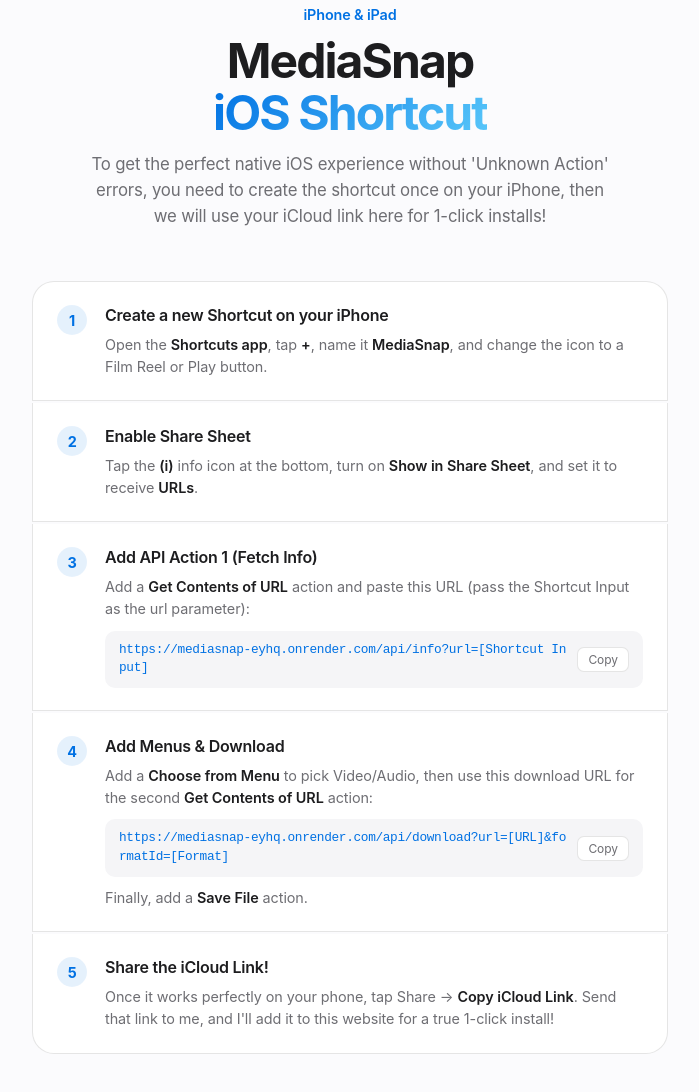
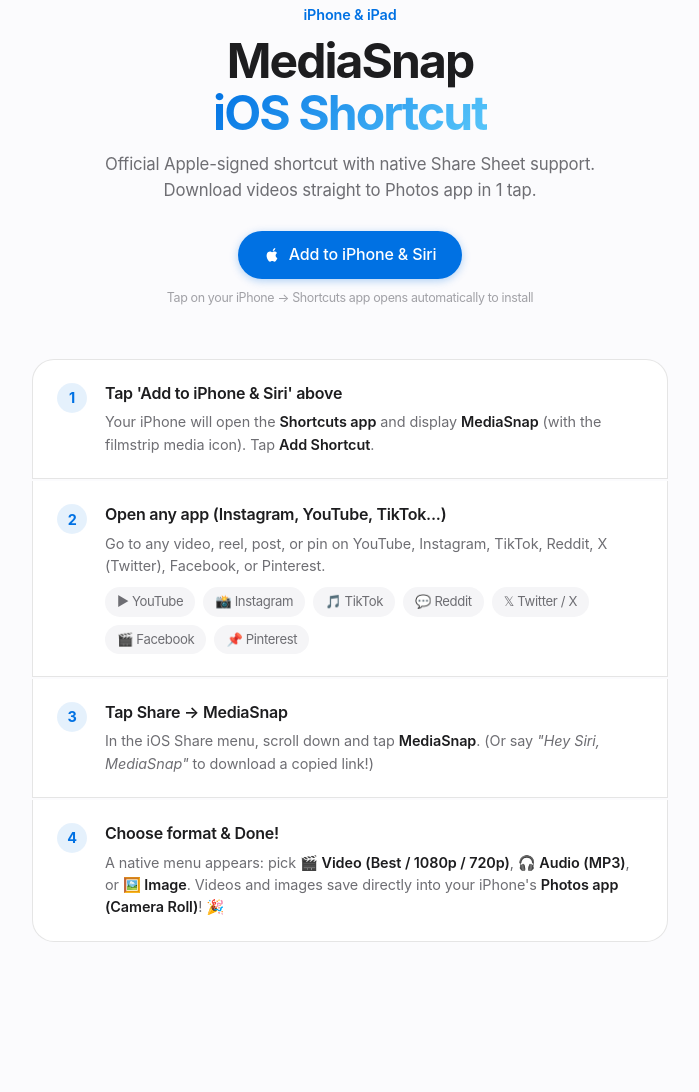
Before and after one commit to jaanedobhai/mediasnap, a website: page public/shortcut.html in a window 1280 px wide. Shown: the part 170-1262 px from the top of the page, without its empty margins (290-989 px from the left). Drawn offline with Linux system fonts and the light colour scheme.

Commit message:
Fix iOS Shortcut: add native action UUID bindings, filmstrip icon, and direct photos save

```diff
--- a/public/shortcut.html
+++ b/public/shortcut.html
@@ -201,7 +201,12 @@
     <div class="sc-hero">
       <span class="sc-eyebrow">iPhone &amp; iPad</span>
       <h1 class="sc-title">MediaSnap<br/><span class="gradient-text">iOS Shortcut</span></h1>
-      <p class="sc-sub">To get the perfect native iOS experience without 'Unknown Action' errors, you need to create the shortcut once on your iPhone, then we will use your iCloud link here for 1-click installs!</p>
+      <p class="sc-sub">Official Apple-signed shortcut with native Share Sheet support. Download videos straight to Photos app in 1 tap.</p>
+      <a href="/MediaSnap.shortcut" class="sc-cta" download>
+        <svg width="16" height="16" viewBox="0 0 24 24" fill="currentColor" aria-hidden="true"><path d="M18.71 19.5c-.83 1.24-1.71 2.45-3.05 2.47-1.34.03-1.77-.79-3.29-.79-1.53 0-2 .77-3.27.82-1.31.05-2.3-1.32-3.14-2.53C4.25 17 2.94 12.45 4.7 9.39c.87-1.52 2.43-2.48 4.12-2.51 1.28-.02 2.5.87 3.29.87.78 0 2.26-1.07 3.81-.91.65.03 2.47.26 3.64 1.98-.09.06-2.17 1.28-2.15 3.81.03 3.02 2.65 4.03 2.68 4.04-.03.07-.42 1.44-1.38 2.83M15.97 4.54c.66-.8 1.11-1.92.99-3.04-.96.04-2.12.64-2.8 1.44-.6.7-1.13 1.83-.99 2.94 1.07.08 2.15-.54 2.8-1.34z"/></svg>
+        Add to iPhone &amp; Siri
+      </a>
+      <span class="sc-hint">Tap on your iPhone → Shortcuts app opens automatically to install</span>
     </div>
 
     <!-- Steps -->
@@ -210,49 +215,41 @@
       <div class="step-card">
         <div class="step-num">1</div>
         <div class="step-body">
-          <div class="step-title">Create a new Shortcut on your iPhone</div>
-          <p class="step-desc">Open the <strong>Shortcuts app</strong>, tap <strong>+</strong>, name it <strong>MediaSnap</strong>, and change the icon to a Film Reel or Play button.</p>
+          <div class="step-title">Tap 'Add to iPhone & Siri' above</div>
+          <p class="step-desc">Your iPhone will open the <strong>Shortcuts app</strong> and display <strong>MediaSnap</strong> (with the filmstrip media icon). Tap <strong>Add Shortcut</strong>.</p>
         </div>
       </div>
 
       <div class="step-card">
         <div class="step-num">2</div>
         <div class="step-body">
-          <div class="step-title">Enable Share Sheet</div>
-          <p class="step-desc">Tap the <strong>(i)</strong> info icon at the bottom, turn on <strong>Show in Share Sheet</strong>, and set it to receive <strong>URLs</strong>.</p>
+          <div class="step-title">Open any app (Instagram, YouTube, TikTok...)</div>
+          <p class="step-desc">Go to any video, reel, post, or pin on YouTube, Instagram, TikTok, Reddit, X (Twitter), Facebook, or Pinterest.</p>
+          <div class="feature-row" style="margin-top:10px;">
+            <span class="feature-chip">▶ YouTube</span>
+            <span class="feature-chip">📸 Instagram</span>
+            <span class="feature-chip">🎵 TikTok</span>
+            <span class="feature-chip">💬 Reddit</span>
+            <span class="feature-chip">𝕏 Twitter / X</span>
+            <span class="feature-chip">🎬 Facebook</span>
+            <span class="feature-chip">📌 Pinterest</span>
+          </div>
         </div>
       </div>
 
       <div class="step-card">
         <div class="step-num">3</div>
         <div class="step-body">
-          <div class="step-title">Add API Action 1 (Fetch Info)</div>
-          <p class="step-desc">Add a <strong>Get Contents of URL</strong> action and paste this URL (pass the Shortcut Input as the url parameter):</p>
-          <div class="code-row">
-            <span id="url1">https://mediasnap-eyhq.onrender.com/api/info?url=[Shortcut Input]</span>
-            <button class="copy-btn" onclick="copy('url1',this)">Copy</button>
-          </div>
+          <div class="step-title">Tap Share → MediaSnap</div>
+          <p class="step-desc">In the iOS Share menu, scroll down and tap <strong>MediaSnap</strong>. (Or say <em>"Hey Siri, MediaSnap"</em> to download a copied link!)</p>
         </div>
       </div>
 
       <div class="step-card">
         <div class="step-num">4</div>
         <div class="step-body">
-          <div class="step-title">Add Menus & Download</div>
-          <p class="step-desc">Add a <strong>Choose from Menu</strong> to pick Video/Audio, then use this download URL for the second <strong>Get Contents of URL</strong> action:</p>
-          <div class="code-row">
-            <span id="url2">https://mediasnap-eyhq.onrender.com/api/download?url=[URL]&amp;formatId=[Format]</span>
-            <button class="copy-btn" onclick="copy('url2',this)">Copy</button>
-          </div>
-          <p class="step-desc" style="margin-top:10px;">Finally, add a <strong>Save File</strong> action.</p>
-        </div>
-      </div>
-
-      <div class="step-card">
-        <div class="step-num">5</div>
-        <div class="step-body">
-          <div class="step-title">Share the iCloud Link!</div>
-          <p class="step-desc">Once it works perfectly on your phone, tap Share → <strong>Copy iCloud Link</strong>. Send that link to me, and I'll add it to this website for a true 1-click install!</p>
+          <div class="step-title">Choose format &amp; Done!</div>
+          <p class="step-desc">A native menu appears: pick <strong>🎬 Video (Best / 1080p / 720p)</strong>, <strong>🎧 Audio (MP3)</strong>, or <strong>🖼️ Image</strong>. Videos and images save directly into your iPhone's <strong>Photos app (Camera Roll)</strong>! 🎉</p>
         </div>
       </div>
 
```
Also changed, not shown: public/index.html (+2 -2 lines), server.js (+26 -0 lines), 2 other files.
